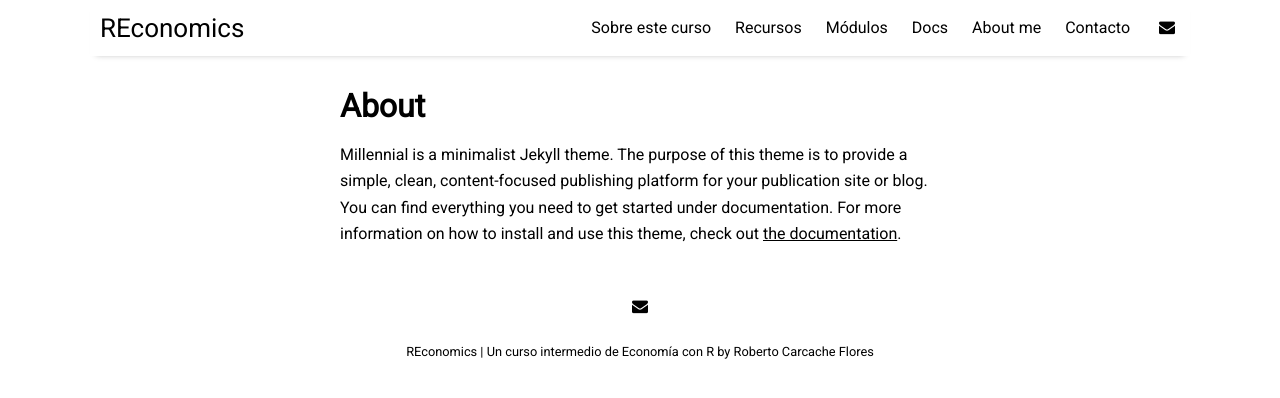
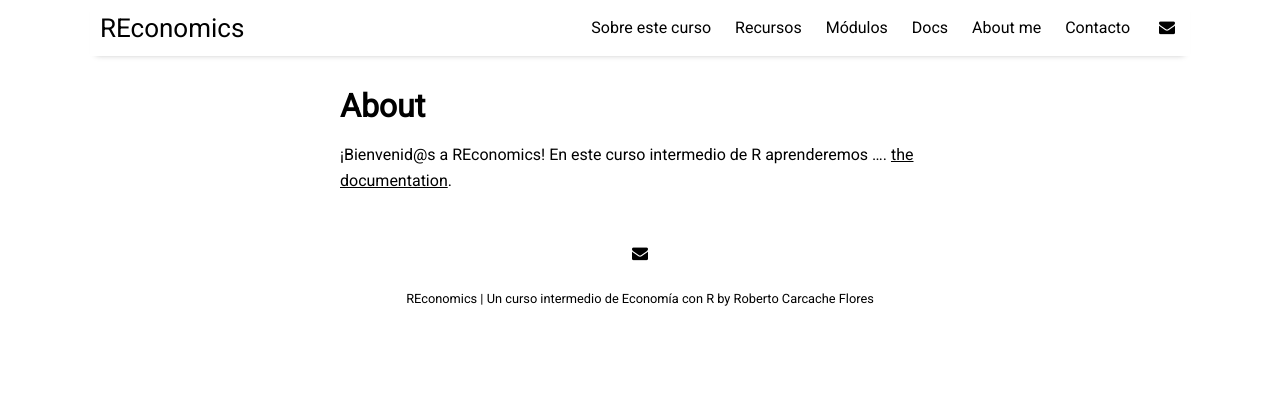
Before and after one commit to JP-Thoma/REconomics, a Jekyll site: the page built from pages/about.md, in a window 1280 px wide. Shown: the top 398 px of the page. Built offline with Jekyll 4.4.1, drawn with Linux system fonts in a browser that asks for light colours; nearby versions of some CDN libraries.

Commit message:
Update about.md

```diff
--- a/pages/about.md
+++ b/pages/about.md
@@ -3,4 +3,4 @@ layout: misc
 title: About
 ---
 
-Millennial is a minimalist Jekyll theme. The purpose of this theme is to provide a simple, clean, content-focused publishing platform for your publication site or blog. You can find everything you need to get started under documentation. For more information on how to install and use this theme, check out [the documentation]({{ site.github.url }}{% post_url 2016-10-10-getting-started %}).
+¡Bienvenid@s a REconomics! En este curso intermedio de R aprenderemos .... [the documentation]({{ site.github.url }}{% post_url 2016-10-10-getting-started %}).
```
